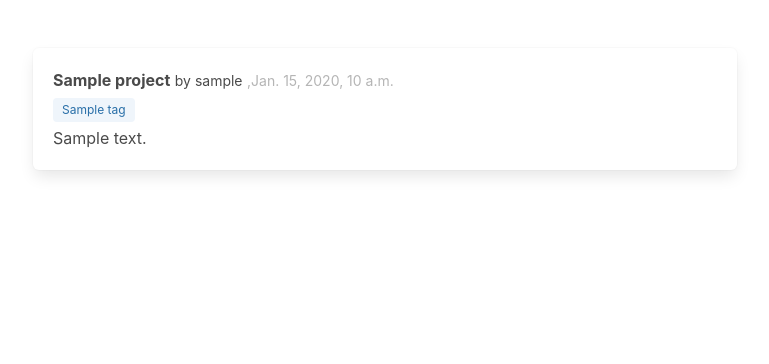
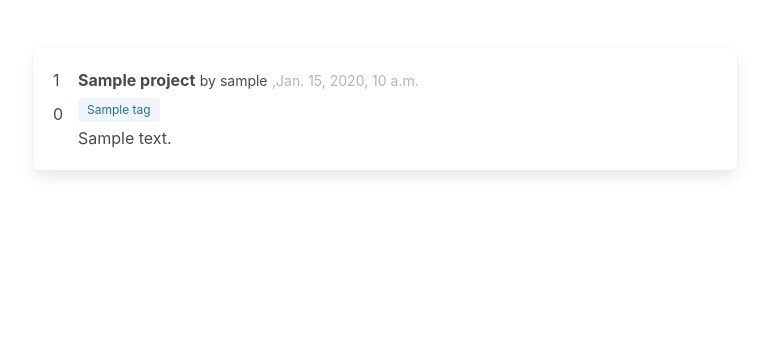
Before and after one commit to renaudcepre/liquidemos-api, a Django app: page /projects/ in a window 1280 px wide. Shown: the part 56-420 px from the top of the page, without its empty margins (255-1024 px from the left). Run offline with Django 3.2, Linux system fonts and the light colour scheme; tables that the repository leaves empty hold one stand-in row (values such as "Sample post"); parts of the project's set-up code (start-up, migrations or seed data) failed here and were passed over.

Commit message:
[FRONT] : add votes

```diff
--- a/apps/projects/models.py
+++ b/apps/projects/models.py
@@ -91,8 +91,11 @@ class Project(DatedModelMixin, MaterializedPathNodeModel):
 
     @property
     def upvotes(self):
-        """Used for list_display in admin panel"""
         return self.vote_set.filter(upvote=True).count()
+
+    @property
+    def downvotes(self):
+        return self.vote_set.filter(upvote=False).count()
 
     def save(self, *args, **kwargs):
         self.slug = slugify(self.name)
--- a/apps/projects/templates/projects/project_card.html
+++ b/apps/projects/templates/projects/project_card.html
@@ -1,8 +1,12 @@
 <div class="box">
     <article class="media">
         <div class="media-content">
-            <div class="content">
-
+            <div class="content" style="display: flex; flex-direction: row">
+                <div class="vote-box">
+                    <div class="upvotes">{{ project.upvotes }}</div>
+                    <div class="vote-divider"></div>
+                    <div class="downvotes">{{ project.downvotes }}</div>
+                </div>
                 <div>
                     <strong>{{ project.name }}</strong>
                     <small>by {{ project.created_by }}</small>
--- a/static/css/base.css
+++ b/static/css/base.css
@@ -7,3 +7,13 @@
 .box {
     margin-bottom: 5px;
 }
+
+.vote-box {
+    display: flex;
+    flex-direction: column;
+    min-width: 25px;
+}
+
+.vote-divider {
+    height: 10px;
+}
```
